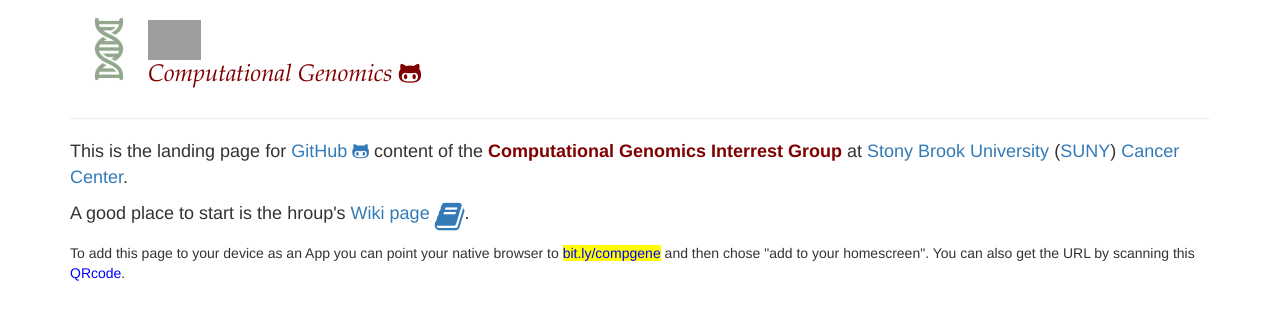
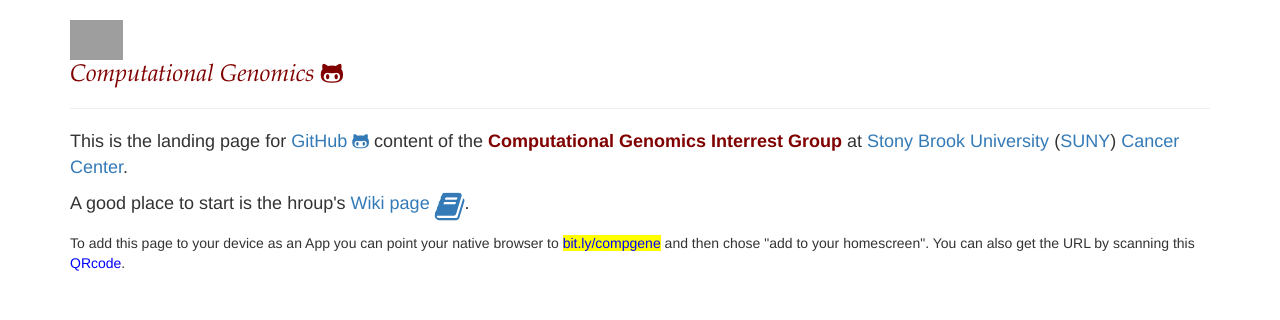
Before and after one commit to ComputeGenomics/computegenomics.github.com, a plain HTML site: page index.html in a window 1280 px wide. Drawn offline with nearby package versions, Linux system fonts and the light colour scheme; grey boxes are pictures that could not be loaded.

Commit message:
no dna logo

```diff
--- a/index.html
+++ b/index.html
@@ -18,6 +18,7 @@
 </head>
 <body>
 	<div class="container" id="computegenomicsDiv">
+	<!--
 	<table>
 	  <tr><td>
 	    <img src="dna.png" height="78px">
@@ -25,6 +26,8 @@
 		<a href="https://cancer.stonybrookmedicine.edu/" target=_blank><h3><img src="https://cancer.stonybrookmedicine.edu/sites/all/themes/SBMDesignPOD/images/stony-brook-medicine-cancer-center-logo-horizontal-300.png" height="40px" style="vertical-align:bottom"></a><br><i style="font-family:Palatino;color:maroon"> <a href="http://computegenomics.github.io" target="_blank" style="color:maroon">Computational Genomics</a><a href="https://github.com/computegenomics" target="_blank"> <i class="fa fa-github-alt" style="color:maroon"></i></a></i></h3>
 	  </td></tr>
 	</table>
+	-->
+		<a href="https://cancer.stonybrookmedicine.edu/" target=_blank><h3><img src="https://cancer.stonybrookmedicine.edu/sites/all/themes/SBMDesignPOD/images/stony-brook-medicine-cancer-center-logo-horizontal-300.png" height="40px" style="vertical-align:bottom"></a><br><i style="font-family:Palatino;color:maroon"> <a href="http://computegenomics.github.io" target="_blank" style="color:maroon">Computational Genomics</a><a href="https://github.com/computegenomics" target="_blank"> <i class="fa fa-github-alt" style="color:maroon"></i></a></i></h3>
 		<hr>
 		<p style='font-size:large'>This is the landing page for <a href="https://github.com/computegenomics" target="_blank">GitHub <i class="fa fa-github-alt"></i></a> content of the <b style="color:maroon">Computational Genomics Interrest Group</b> at <a href="http://www.stonybrook.edu" target="_blank">Stony Brook University</a> (<a href="http://www.suny.edu" target="_blank">SUNY</a>) <a href="https://cancer.stonybrookmedicine.edu" target="_blank">Cancer Center</a>.</p><p style='font-size:large'>A good place to start is the hroup's <a href="https://github.com/computegenomics/computegenomics.github.com/wiki" target="_blank"> Wiki page <i class="fa fa-book" style="font-size:xx-large;vertical-align:top"></i></a>.</p>
 		<p>To add this page to your device as an App you can point your native browser to <a href="http://bit.ly/compgene" style="color:blue;background-color:yellow" target="_blank">bit.ly/compgene</a> and then chose "add to your homescreen". You can also get the URL by scanning this <span style="color:blue;cursor:pointer" id="showhideQR">QRcode</span>.<br><img src='qrcomputegenomics.png' id="qrcode" hidden=true></img></p>
```
